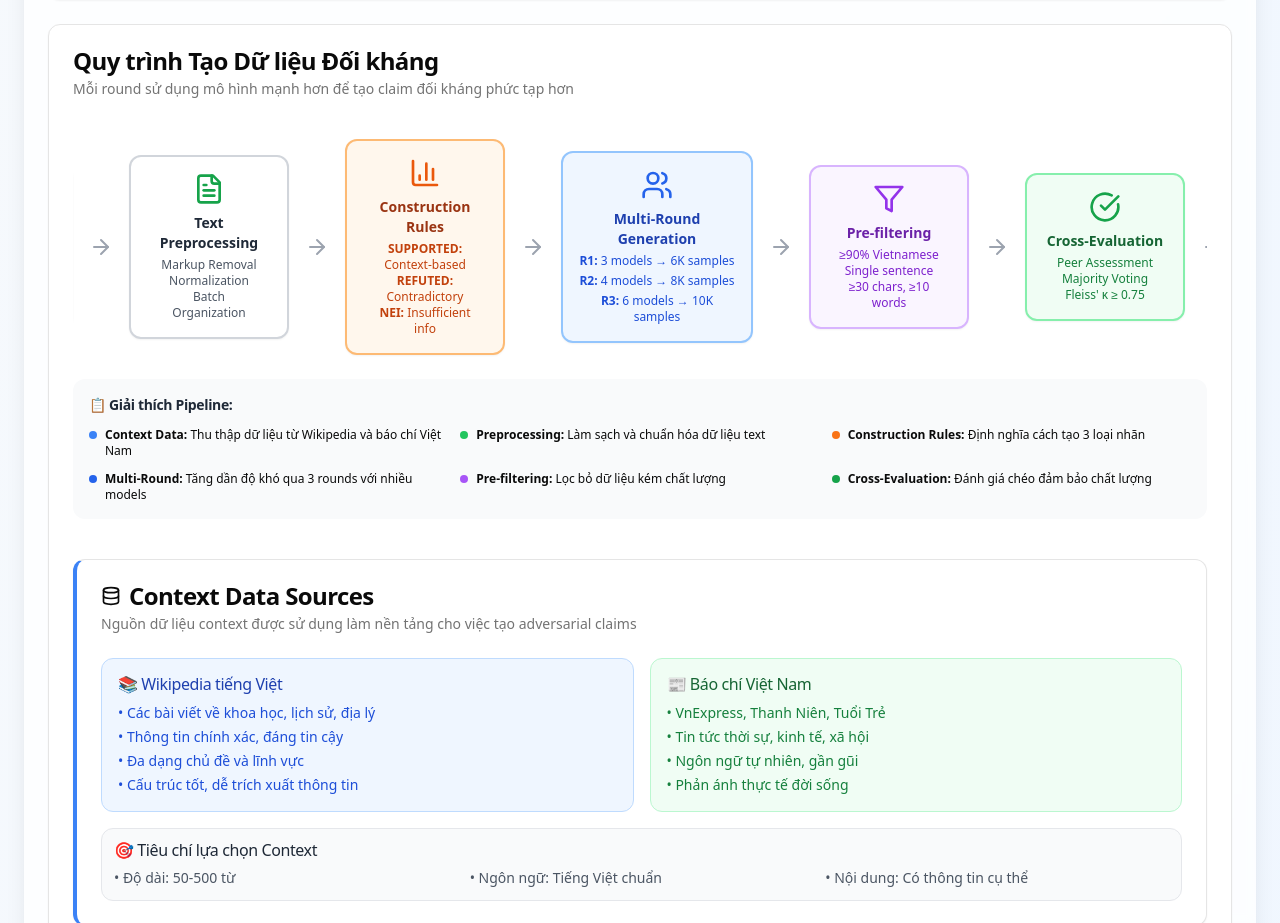
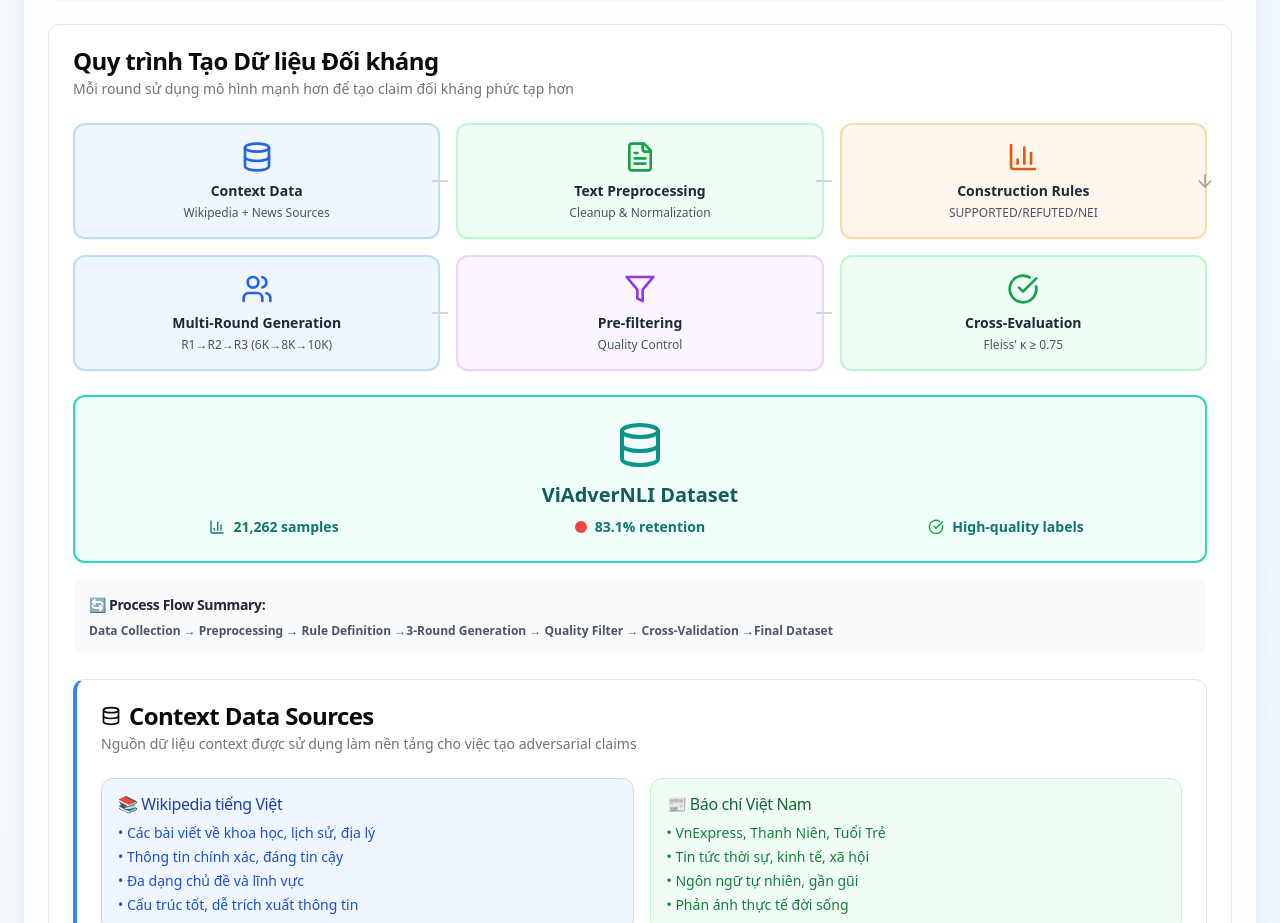
Before and after one commit to FOX2920/ViAdverNLI, a Next.js app: page / in a window 1280 px wide. Shown: the part 2084-3007 px from the top of the page. Built offline with nearby package versions, Linux system fonts and the light colour scheme.

Commit message:
\Fix pipeline diagram overflow - Replace horizontal scroll with responsive grid layout, prevent cut-off issues"

```diff
--- a/components/pipeline-diagram.tsx
+++ b/components/pipeline-diagram.tsx
@@ -1,161 +1,118 @@
 "use client"
 
 import { Card, CardContent } from "@/components/ui/card"
-import { ArrowRight, Database, FileText, Filter, Users, CheckCircle, BarChart3 } from "lucide-react"
+import { Database, FileText, Filter, Users, CheckCircle, BarChart3, ArrowDown } from "lucide-react"
 
 export function PipelineDiagram() {
+  const pipelineSteps = [
+    {
+      icon: Database,
+      title: "Context Data",
+      description: "Wikipedia + News Sources",
+      color: "text-blue-600",
+      bgColor: "bg-blue-50",
+      borderColor: "border-blue-200"
+    },
+    {
+      icon: FileText,
+      title: "Text Preprocessing",
+      description: "Cleanup & Normalization",
+      color: "text-green-600",
+      bgColor: "bg-green-50",
+      borderColor: "border-green-200"
+    },
+    {
+      icon: BarChart3,
+      title: "Construction Rules",
+      description: "SUPPORTED/REFUTED/NEI",
+      color: "text-orange-600",
+      bgColor: "bg-orange-50",
+      borderColor: "border-orange-200"
+    },
+    {
+      icon: Users,
+      title: "Multi-Round Generation",
+      description: "R1→R2→R3 (6K→8K→10K)",
+      color: "text-blue-600",
+      bgColor: "bg-blue-50",
+      borderColor: "border-blue-200"
+    },
+    {
+      icon: Filter,
+      title: "Pre-filtering",
+      description: "Quality Control",
+      color: "text-purple-600",
+      bgColor: "bg-purple-50",
+      borderColor: "border-purple-200"
+    },
+    {
+      icon: CheckCircle,
+      title: "Cross-Evaluation",
+      description: "Fleiss' κ ≥ 0.75",
+      color: "text-green-600",
+      bgColor: "bg-green-50",
+      borderColor: "border-green-200"
+    }
+  ]
+
   return (
-    <div className="w-full overflow-x-auto py-4">
-      <div className="flex items-center justify-center min-w-[1200px] space-x-4">
-
-        {/* Step 1: Context Data */}
-        <Card className="flex-shrink-0 w-40 border-2 border-gray-300">
+    <div className="w-full">
+      {/* Compact Grid Pipeline */}
+      <div className="grid grid-cols-1 md:grid-cols-2 lg:grid-cols-3 gap-4 mb-6">
+        {pipelineSteps.map((step, index) => (
+          <div key={index} className="relative">
+            <Card className={`${step.bgColor} ${step.borderColor} border-2`}>
               <CardContent className="p-4 text-center">
-            <Database className="w-8 h-8 mx-auto mb-2 text-blue-600" />
-            <div className="text-sm font-semibold text-gray-800">Context Data</div>
-            <div className="text-xs text-gray-600 mt-1">
-              Wikipedia +<br/>
-              News<br/>
-              Sources<br/>
-              Collection
-            </div>
+                <step.icon className={`w-8 h-8 mx-auto mb-2 ${step.color}`} />
+                <div className="text-sm font-semibold text-gray-800">{step.title}</div>
+                <div className="text-xs text-gray-600 mt-1">{step.description}</div>
               </CardContent>
             </Card>
 
-        <ArrowRight className="w-6 h-6 text-gray-400 flex-shrink-0" />
+            {/* Arrow for flow indication */}
+            {index < pipelineSteps.length - 1 && (
+              <div className="hidden lg:block absolute -right-2 top-1/2 transform -translate-y-1/2">
+                {index % 3 === 2 ? (
+                  <ArrowDown className="w-5 h-5 text-gray-400" />
+                ) : (
+                  <div className="w-4 h-0.5 bg-gray-300"></div>
+                )}
+              </div>
+            )}
+          </div>
+        ))}
+      </div>
 
-        {/* Step 2: Text Preprocessing */}
-        <Card className="flex-shrink-0 w-40 border-2 border-gray-300">
-          <CardContent className="p-4 text-center">
-            <FileText className="w-8 h-8 mx-auto mb-2 text-green-600" />
-            <div className="text-sm font-semibold text-gray-800">Text Preprocessing</div>
-            <div className="text-xs text-gray-600 mt-1">
-              Markup Removal<br/>
-              Normalization<br/>
-              Batch<br/>
-              Organization
-            </div>
-          </CardContent>
-        </Card>
-
-        <ArrowRight className="w-6 h-6 text-gray-400 flex-shrink-0" />
-
-        {/* Construction Rules */}
-        <Card className="flex-shrink-0 w-40 border-2 border-orange-300 bg-orange-50">
-          <CardContent className="p-4 text-center">
-            <BarChart3 className="w-8 h-8 mx-auto mb-2 text-orange-600" />
-            <div className="text-sm font-semibold text-orange-800">Construction Rules</div>
-            <div className="text-xs text-orange-700 mt-1">
-              <strong>SUPPORTED:</strong><br/>
-              Context-based<br/>
-              <strong>REFUTED:</strong><br/>
-              Contradictory<br/>
-              <strong>NEI:</strong> Insufficient<br/>
-              info
-            </div>
-          </CardContent>
-        </Card>
-
-        <ArrowRight className="w-6 h-6 text-gray-400 flex-shrink-0" />
-
-        {/* Step 3: Multi-Round Generation */}
-        <Card className="flex-shrink-0 w-48 border-2 border-blue-300 bg-blue-50">
-          <CardContent className="p-4 text-center">
-            <Users className="w-8 h-8 mx-auto mb-2 text-blue-600" />
-            <div className="text-sm font-semibold text-blue-800">Multi-Round Generation</div>
-            <div className="text-xs text-blue-700 mt-1 space-y-1">
-              <div><strong>R1:</strong> 3 models → 6K samples</div>
-              <div><strong>R2:</strong> 4 models → 8K samples</div>
-              <div><strong>R3:</strong> 6 models → 10K samples</div>
-            </div>
-          </CardContent>
-        </Card>
-
-        <ArrowRight className="w-6 h-6 text-gray-400 flex-shrink-0" />
-
-        {/* Step 4: Pre-filtering */}
-        <Card className="flex-shrink-0 w-40 border-2 border-purple-300 bg-purple-50">
-          <CardContent className="p-4 text-center">
-            <Filter className="w-8 h-8 mx-auto mb-2 text-purple-600" />
-            <div className="text-sm font-semibold text-purple-800">Pre-filtering</div>
-            <div className="text-xs text-purple-700 mt-1">
-              ≥90% Vietnamese<br/>
-              Single sentence<br/>
-              ≥30 chars, ≥10<br/>
-              words
-            </div>
-          </CardContent>
-        </Card>
-
-        <ArrowRight className="w-6 h-6 text-gray-400 flex-shrink-0" />
-
-        {/* Step 5: Cross-Evaluation */}
-        <Card className="flex-shrink-0 w-40 border-2 border-green-300 bg-green-50">
-          <CardContent className="p-4 text-center">
-            <CheckCircle className="w-8 h-8 mx-auto mb-2 text-green-600" />
-            <div className="text-sm font-semibold text-green-800">Cross-Evaluation</div>
-            <div className="text-xs text-green-700 mt-1">
-              Peer Assessment<br/>
-              Majority Voting<br/>
-              Fleiss' κ ≥ 0.75
-            </div>
-          </CardContent>
-        </Card>
-
-        <ArrowRight className="w-6 h-6 text-gray-400 flex-shrink-0" />
-
-        {/* Final Result: ViAdverNLI Dataset */}
-        <Card className="flex-shrink-0 w-48 border-2 border-teal-400 bg-teal-50">
-          <CardContent className="p-4 text-center">
-            <Database className="w-10 h-10 mx-auto mb-2 text-teal-600" />
-            <div className="text-lg font-bold text-teal-800">ViAdverNLI Dataset</div>
-            <div className="text-sm text-teal-700 mt-2 space-y-1">
-              <div className="flex items-center justify-center">
-                <BarChart3 className="w-4 h-4 mr-1" />
+      {/* Final Result */}
+      <Card className="border-2 border-teal-400 bg-teal-50">
+        <CardContent className="p-6 text-center">
+          <Database className="w-12 h-12 mx-auto mb-3 text-teal-600" />
+          <div className="text-xl font-bold text-teal-800 mb-2">ViAdverNLI Dataset</div>
+          <div className="grid grid-cols-1 md:grid-cols-3 gap-4 text-sm text-teal-700">
+            <div className="flex items-center justify-center gap-2">
+              <BarChart3 className="w-4 h-4" />
               <span className="font-semibold">21,262 samples</span>
             </div>
-              <div className="flex items-center justify-center">
-                <span className="w-3 h-3 bg-red-500 rounded-full mr-1"></span>
+            <div className="flex items-center justify-center gap-2">
+              <span className="w-3 h-3 bg-red-500 rounded-full"></span>
               <span className="font-semibold">83.1% retention</span>
             </div>
-              <div className="flex items-center justify-center">
-                <CheckCircle className="w-4 h-4 mr-1 text-green-600" />
+            <div className="flex items-center justify-center gap-2">
+              <CheckCircle className="w-4 h-4 text-green-600" />
               <span className="font-semibold">High-quality labels</span>
             </div>
           </div>
         </CardContent>
       </Card>
-      </div>
 
-      {/* Legend */}
-      <div className="mt-6 bg-gray-50 p-4 rounded-lg">
-        <h4 className="text-sm font-semibold text-gray-800 mb-3">📋 Giải thích Pipeline:</h4>
-        <div className="grid grid-cols-1 md:grid-cols-2 lg:grid-cols-3 gap-3 text-xs">
-          <div className="flex items-start space-x-2">
-            <span className="w-2 h-2 bg-blue-500 rounded-full mt-1 flex-shrink-0"></span>
-            <span><strong>Context Data:</strong> Thu thập dữ liệu từ Wikipedia và báo chí Việt Nam</span>
-          </div>
-          <div className="flex items-start space-x-2">
-            <span className="w-2 h-2 bg-green-500 rounded-full mt-1 flex-shrink-0"></span>
-            <span><strong>Preprocessing:</strong> Làm sạch và chuẩn hóa dữ liệu text</span>
-          </div>
-          <div className="flex items-start space-x-2">
-            <span className="w-2 h-2 bg-orange-500 rounded-full mt-1 flex-shrink-0"></span>
-            <span><strong>Construction Rules:</strong> Định nghĩa cách tạo 3 loại nhãn</span>
-          </div>
-          <div className="flex items-start space-x-2">
-            <span className="w-2 h-2 bg-blue-600 rounded-full mt-1 flex-shrink-0"></span>
-            <span><strong>Multi-Round:</strong> Tăng dần độ khó qua 3 rounds với nhiều models</span>
-          </div>
-          <div className="flex items-start space-x-2">
-            <span className="w-2 h-2 bg-purple-500 rounded-full mt-1 flex-shrink-0"></span>
-            <span><strong>Pre-filtering:</strong> Lọc bỏ dữ liệu kém chất lượng</span>
-          </div>
-          <div className="flex items-start space-x-2">
-            <span className="w-2 h-2 bg-green-600 rounded-full mt-1 flex-shrink-0"></span>
-            <span><strong>Cross-Evaluation:</strong> Đánh giá chéo đảm bảo chất lượng</span>
-          </div>
-        </div>
+      {/* Process Summary */}
+      <div className="mt-4 p-4 bg-gray-50 rounded-lg">
+        <h4 className="text-sm font-semibold text-gray-800 mb-2">🔄 Process Flow Summary:</h4>
+        <p className="text-xs text-gray-600">
+          <strong>Data Collection</strong> → <strong>Preprocessing</strong> → <strong>Rule Definition</strong> →
+          <strong>3-Round Generation</strong> → <strong>Quality Filter</strong> → <strong>Cross-Validation</strong> →
+          <strong>Final Dataset</strong>
+        </p>
       </div>
     </div>
   )
```
Lines whose indentation alone changed are shown as unchanged.
